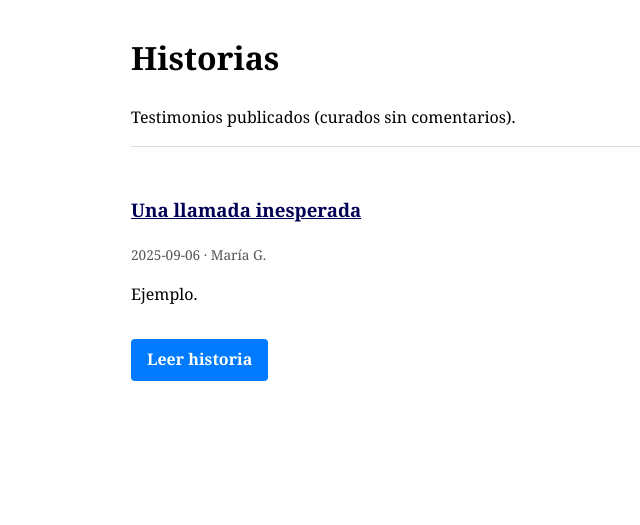
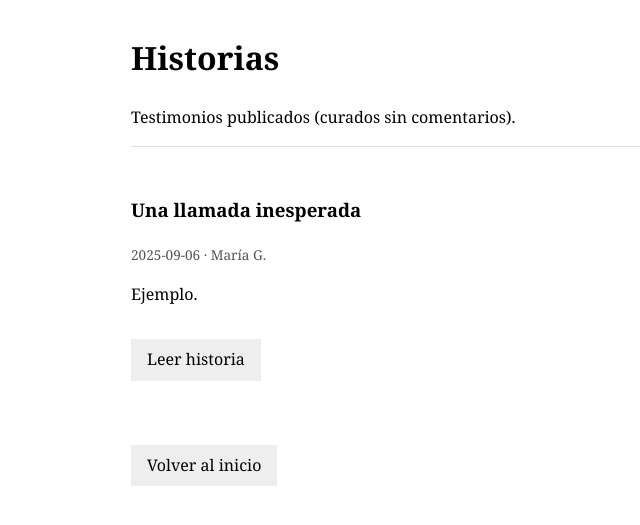
Before and after one commit to albertovth/graciaschema-site, a Jekyll site: the page built from historias.html, in a window 1280 px wide. Shown: the top 525 px of the page, without its empty margins (159-799 px from the left). Built offline with Jekyll 4.4.1, drawn with Linux system fonts in a browser that asks for light colours.

Commit message:
Update historias.html

```diff
--- a/historias.html
+++ b/historias.html
@@ -11,14 +11,16 @@ permalink: /historias
 <div class="cards">
   {% for post in site.posts %}
     <article class="card">
-      <h3><a href="{{ post.url | relative_url }}">{{ post.title }}</a></h3>
+      <h3>{{ post.title }}</h3>
       <div class="meta">
         {{ post.date | date: "%Y-%m-%d" }}{% if post.author %} · {{ post.author }}{% endif %}
       </div>
       {% if post.excerpt %}
         <p>{{ post.excerpt | strip_html | truncate: 180 }}</p>
       {% endif %}
-      <p><a class="button" href="{{ post.url | relative_url }}">Leer historia</a></p>
+      <p><a class="cta" href="{{ post.url | relative_url }}">Leer historia</a></p>
     </article>
   {% endfor %}
 </div>
+
+<p><a class="cta" href="{{ '/' | absolute_url }}">Volver al inicio</a></p>
```
